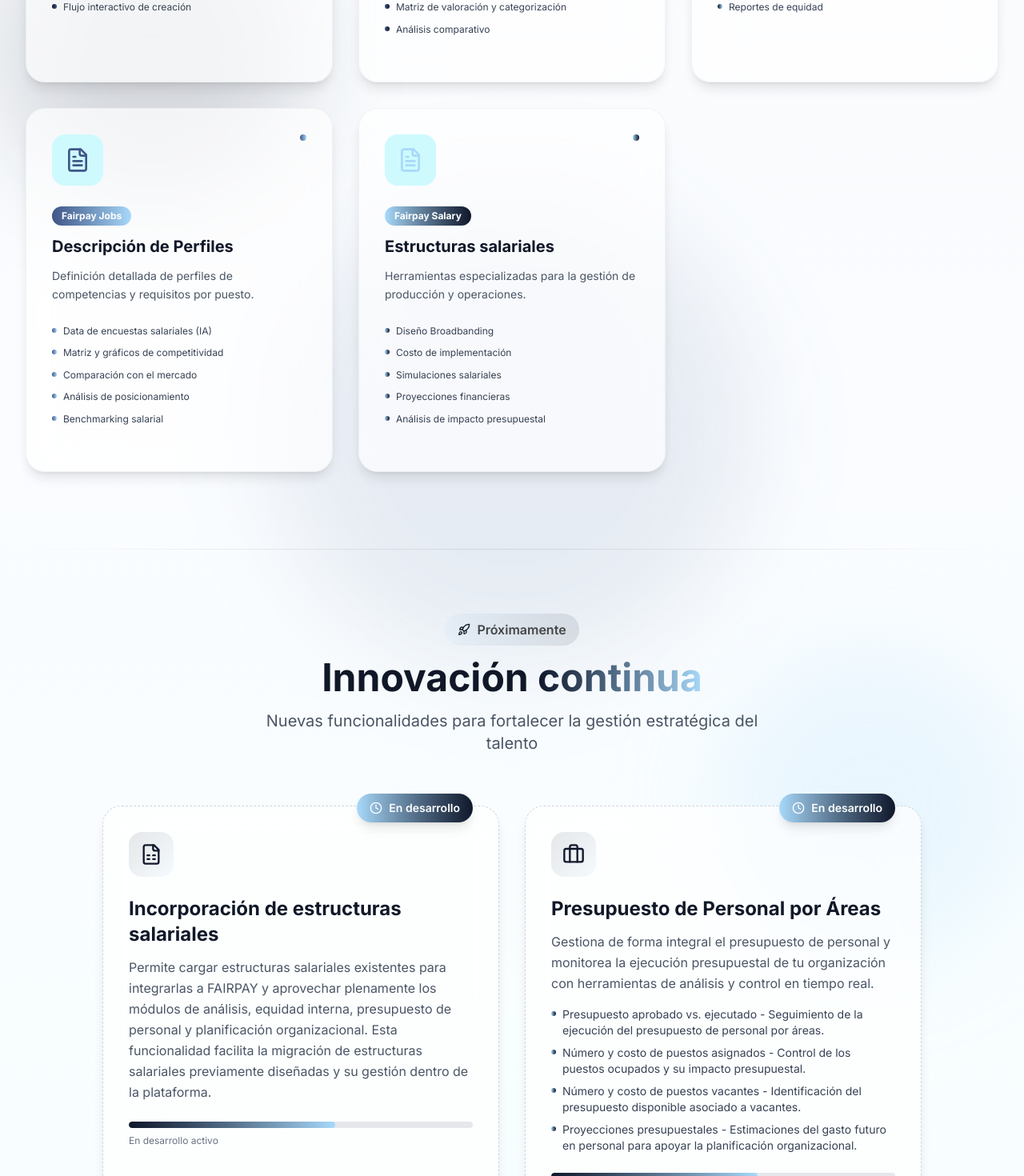
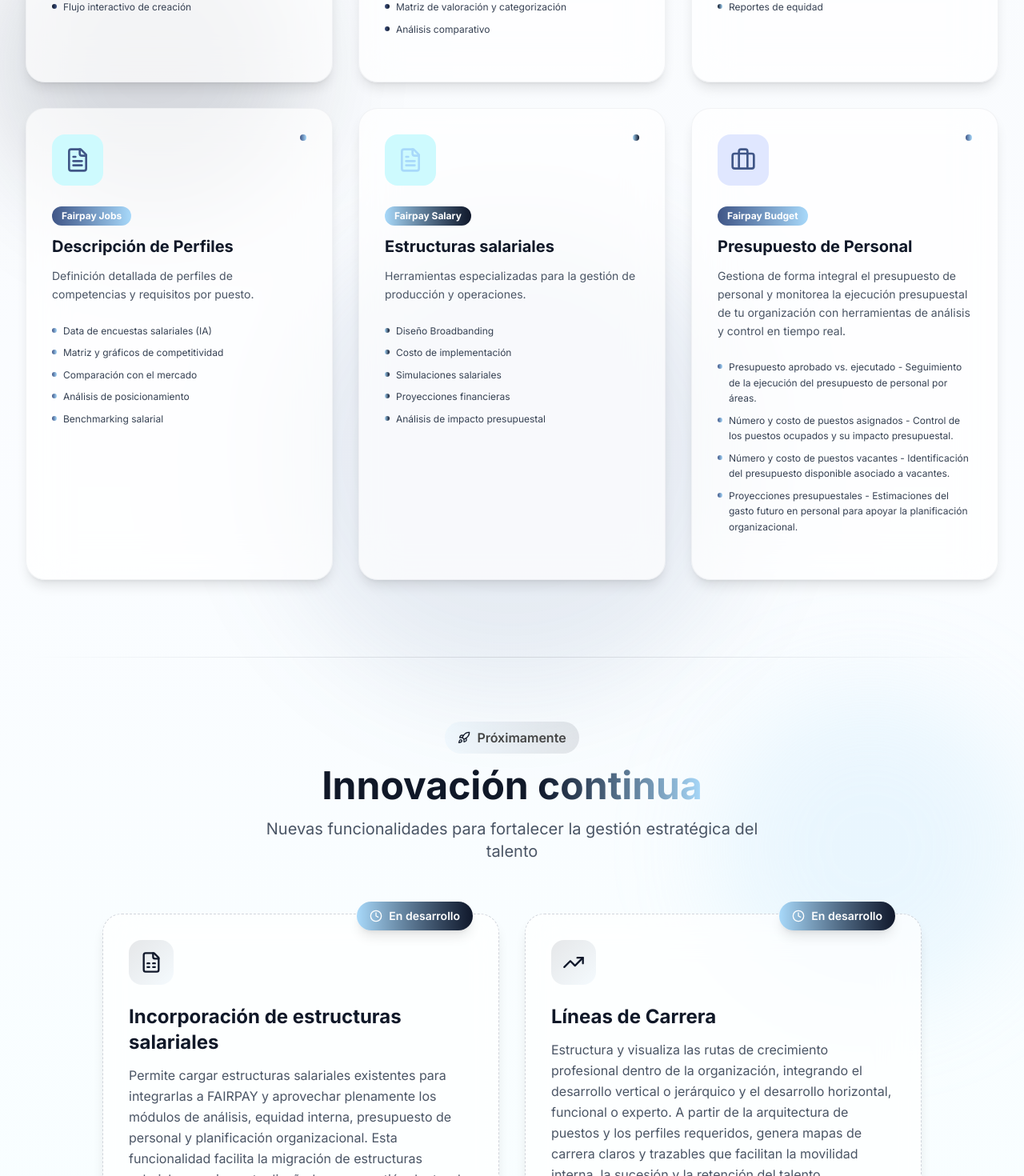
Before and after one commit to fairpayconsultus/landingPageFairpay, a React (Vite) app: page / in a window 1280 px wide. Shown: the part 4120-5590 px from the top of the page at 80% size. Built offline with nearby package versions, Linux system fonts and the light colour scheme.

Commit message:
Move "Presupuesto de Personal" module out of roadmap, add "Líneas de Carrera"
Promotes "Presupuesto de Personal" from the "En desarrollo" roadmap
section into the main available-modules grid, and replaces it in the
roadmap with the new "Líneas de Carrera" module.

```diff
--- a/src/app/components/TechModules.tsx
+++ b/src/app/components/TechModules.tsx
@@ -102,6 +102,22 @@ export function TechModules() {
       iconColor: "text-[#a8d9fa]",
       available: true,
     },
+    {
+      icon: Briefcase,
+      name: "Fairpay Budget",
+      title: "Presupuesto de Personal",
+      description: "Gestiona de forma integral el presupuesto de personal y monitorea la ejecución presupuestal de tu organización con herramientas de análisis y control en tiempo real.",
+      features: [
+        "Presupuesto aprobado vs. ejecutado - Seguimiento de la ejecución del presupuesto de personal por áreas.",
+        "Número y costo de puestos asignados - Control de los puestos ocupados y su impacto presupuestal.",
+        "Número y costo de puestos vacantes - Identificación del presupuesto disponible asociado a vacantes.",
+        "Proyecciones presupuestales - Estimaciones del gasto futuro en personal para apoyar la planificación organizacional.",
+      ],
+      color: "from-[#405687] to-[#a8d9fa]",
+      iconBg: "bg-indigo-100",
+      iconColor: "text-[#405687]",
+      available: true,
+    },
   ];
 
   const upcomingFeatures = [
@@ -112,16 +128,10 @@ export function TechModules() {
       status: "En desarrollo",
     },
     {
-      icon: Briefcase,
-      title: "Presupuesto de Personal por Áreas",
-      description: "Gestiona de forma integral el presupuesto de personal y monitorea la ejecución presupuestal de tu organización con herramientas de análisis y control en tiempo real.",
+      icon: TrendingUp,
+      title: "Líneas de Carrera",
+      description: "Estructura y visualiza las rutas de crecimiento profesional dentro de la organización, integrando el desarrollo vertical o jerárquico y el desarrollo horizontal, funcional o experto.\n\nA partir de la arquitectura de puestos y los perfiles requeridos, genera mapas de carrera claros y trazables que facilitan la movilidad interna, la sucesión y la retención del talento.",
       status: "En desarrollo",
-      features: [
-        "Presupuesto aprobado vs. ejecutado - Seguimiento de la ejecución del presupuesto de personal por áreas.",
-        "Número y costo de puestos asignados - Control de los puestos ocupados y su impacto presupuestal.",
-        "Número y costo de puestos vacantes - Identificación del presupuesto disponible asociado a vacantes.",
-        "Proyecciones presupuestales - Estimaciones del gasto futuro en personal para apoyar la planificación organizacional.",
-      ],
     },
   ];
 
```
